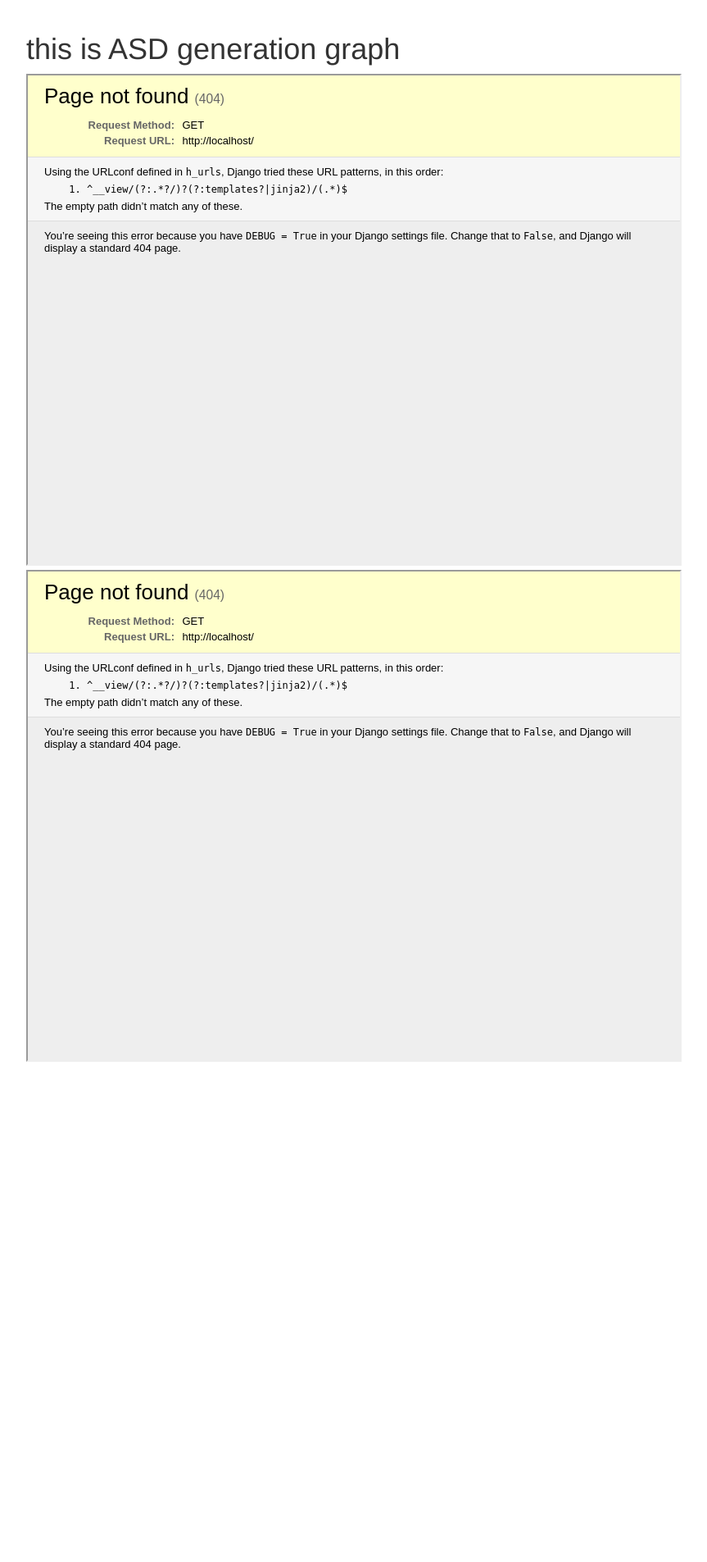
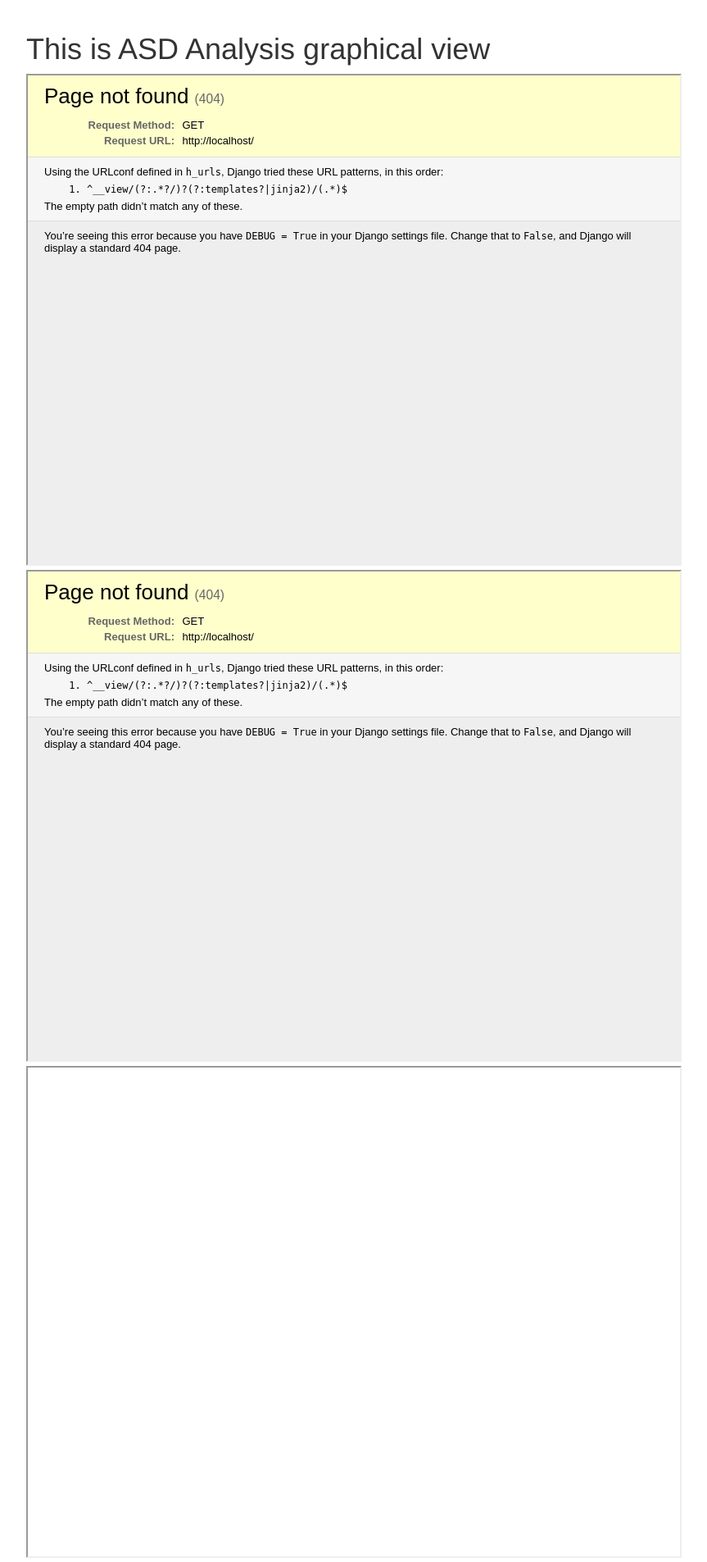
Before and after one commit to Payelban2022/A-study-on-autism, a Django app: template hello/templates/graph.html in a window 1280 px wide. Shown: the part 51-1956 px from the top of the page at 82% size, without its empty margins (38-901 px from the left). Before the commit the page ends 1346 px from the top, so only its background shows below. Run offline with Django 4.2, Linux system fonts and the light colour scheme; the template is opened without the code that fills it, so the values that code supplies are empty; some libraries are stand-ins or nearby versions.

Commit message:
graph added

```diff
--- a/hello/templates/graph.html
+++ b/hello/templates/graph.html
@@ -4,11 +4,13 @@
 {% block content %}
 
 <div class="container">
-   <h1>this is ASD generation graph</h1>
+   <h1>This is ASD Analysis graphical view</h1>
 
    <iframe src="http://127.0.0.1:8083/" width=800 height=600></iframe>
 
    <iframe src="http://127.0.0.1:8084/"  width=800 height=600></iframe>
+
+   <iframe src="http://127.0.0.1:8085/" width=800 height=600></iframe>
 </div>
 
 {% endblock %}
```
